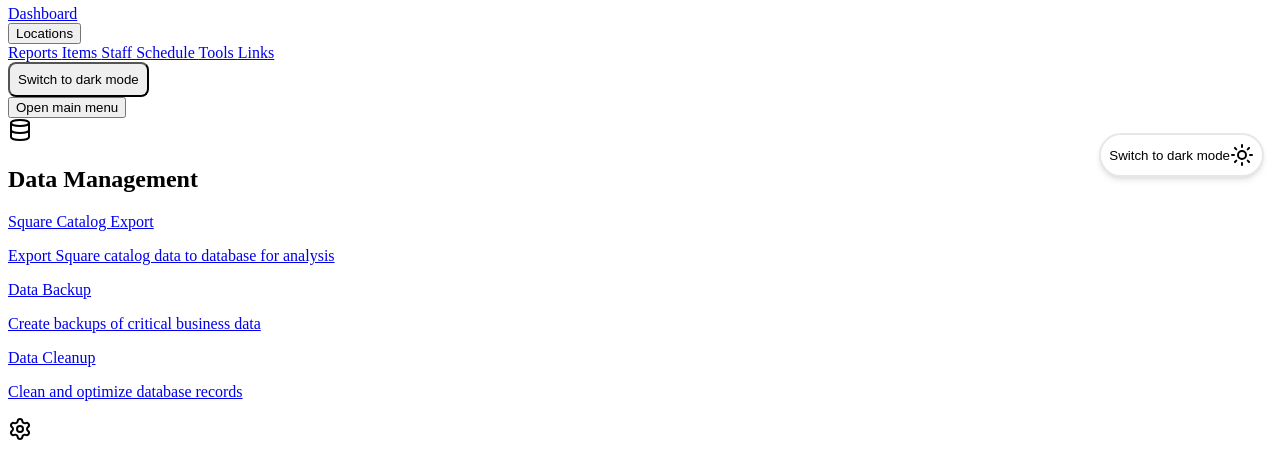
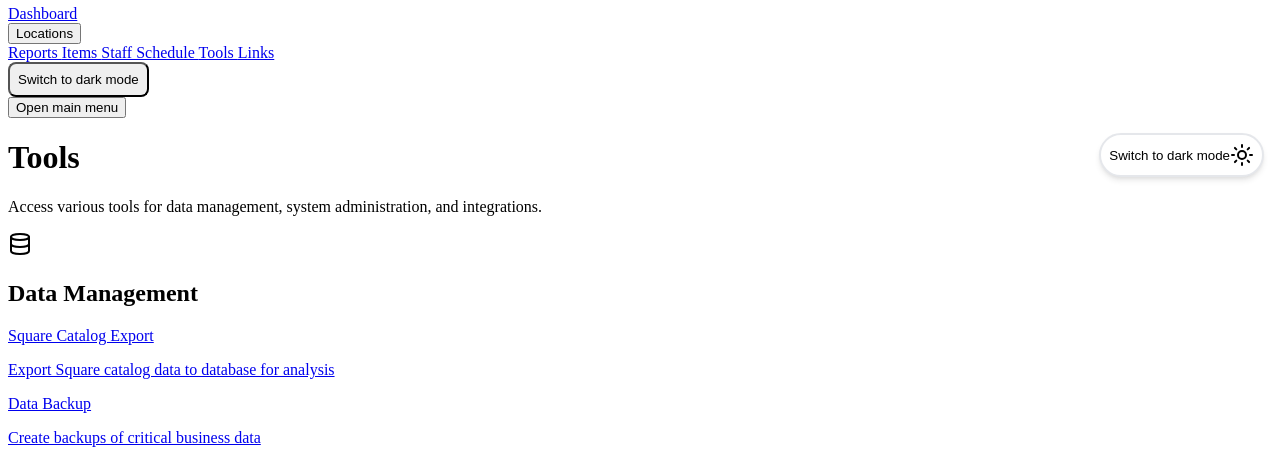
Before and after one commit to josh0312/nytex_dashboard, a FastAPI app: template app/templates/tools/index.html in a window 1280 px wide. Shown: the part 607-1063 px from the top of the page. Run offline with FastAPI, Linux system fonts and the light colour scheme; the template is opened without the code that fills it, so the values that code supplies are empty; parts of the project's set-up code (start-up, migrations or seed data) failed here and were passed over; some libraries are stand-ins or nearby versions.

Commit message:
Enhance tools page with vibrant colors and consistent dark/light mode - Add page header, implement colored card backgrounds (purple/orange/teal), enhance dark mode support for buttons, maintain clean design aesthetic matching reports page

```diff
--- a/app/templates/tools/index.html
+++ b/app/templates/tools/index.html
@@ -4,6 +4,14 @@
 
 {% block content %}
 <div class="container mx-auto px-4 py-4">
+    <!-- Page Header -->
+    <div class="mb-6">
+        <h1 class="text-2xl font-bold text-gray-900 dark:text-white">Tools</h1>
+        <p class="mt-1 text-sm text-gray-600 dark:text-gray-400">
+            Access various tools for data management, system administration, and integrations.
+        </p>
+    </div>
+
     <!-- Tools Categories Grid -->
     <div class="grid grid-cols-1 md:grid-cols-2 lg:grid-cols-3 gap-4">
         <!-- Data Management Tools Card -->
--- a/app/templates/tools/square_catalog_export.html
+++ b/app/templates/tools/square_catalog_export.html
@@ -60,13 +60,13 @@
 
             <div class="flex flex-col sm:flex-row gap-2">
                 <button id="export-btn"
-                        class="export-button bg-purple-600 hover:bg-purple-700 text-white font-medium py-2 px-4 rounded-lg inline-flex items-center justify-center text-sm"
+                        class="export-button bg-purple-600 hover:bg-purple-700 dark:bg-purple-700 dark:hover:bg-purple-600 text-white font-medium py-2 px-4 rounded-lg inline-flex items-center justify-center text-sm"
                         onclick="startExport()">
                     <i data-lucide="download" class="h-4 w-4 mr-2"></i>
                     Start Export
                 </button>
 
-                <button class="bg-gray-600 hover:bg-gray-700 text-white font-medium py-2 px-4 rounded-lg inline-flex items-center justify-center text-sm"
+                <button class="bg-gray-600 hover:bg-gray-700 dark:bg-gray-700 dark:hover:bg-gray-600 text-white font-medium py-2 px-4 rounded-lg inline-flex items-center justify-center text-sm"
                         onclick="refreshStatus()">
                     <i data-lucide="refresh-cw" class="h-4 w-4 mr-2"></i>
                     Refresh Status
```
